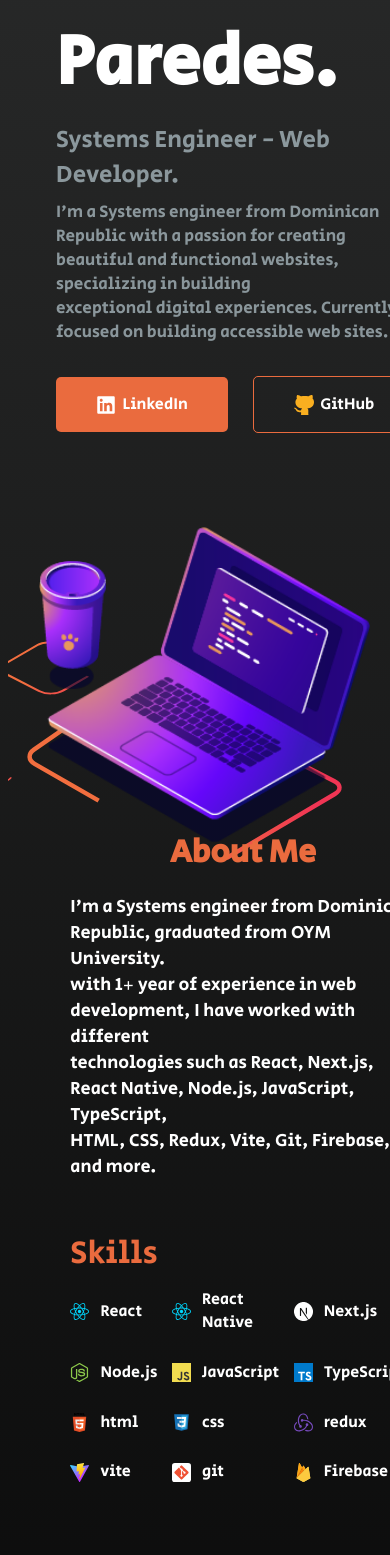
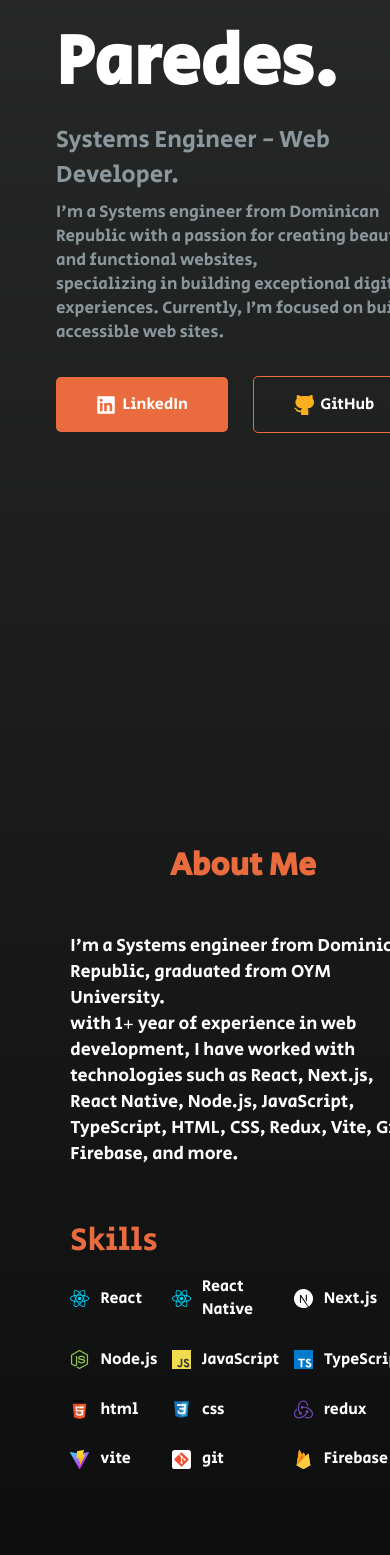
Before and after one commit to AngeloJS04/Angelo-portfolio, a Next.js app: page / in a window 390 px wide. Shown: the part 293-1848 px from the top of the page. Built offline with nearby package versions, Linux system fonts and the light colour scheme.

Commit message:
new updates

```diff
--- a/src/components/about/about.tsx
+++ b/src/components/about/about.tsx
@@ -9,19 +9,20 @@ const AboutSection = () => {
 
   return (
     <div id='about' className='sections'>
-      <div className='aboutSection'>
+      <div className='aboutSection mx-5'>
         <motion.div whileInView={{ x: ["-100%", "0%"], opacity: [0, 0.5, 1] }}>
         </motion.div>
         <div className='my_skills'>
           <div className='mySelf'>
             <h2 className='h2-about'>About Me</h2>
-            <p>
+            <p ><br />
               I'm a Systems engineer from Dominican Republic, graduated from OYM University.<br />
-              with 1+ year of experience in web development, I have worked with different<br />
-              technologies such as React, Next.js, React Native, Node.js, JavaScript, TypeScript,<br />
+              with 1+ year of experience in web development, I have worked with <br />
+              technologies such as React, Next.js, React Native, Node.js, JavaScript, TypeScript,
               HTML, CSS, Redux, Vite, Git, Firebase, and more.
             </p>
           </div>
+          <div className='marginLeft'>
             <span className='spanSkill'>Skills</span>
             <div className='technologies'>
 
@@ -36,9 +37,10 @@ const AboutSection = () => {
               }
             </div>
           </div>
-        <motion.div whileInView={{ x: ["100%", "0%"], opacity: [0, 0.5, 1] }} className='' >
+        </div>
+        <div className='' >
           <Image src={'/assets/images/unnamed.jpg'} className='MePhoto' width={300} height={400} alt={'Angelo-paredes'} />
-        </motion.div>
+        </div>
 
       </div>
     </div>
--- a/src/components/hero/hero.tsx
+++ b/src/components/hero/hero.tsx
@@ -1,9 +1,10 @@
-import React from 'react'
+import React, { useEffect } from 'react'
 import Lottie from 'react-lottie';
 import * as animationData from '../../../public/assets/images/web.json';
 import { motion } from "framer-motion";
 import Link from 'next/link';
 import Image from 'next/image';
+import UseGetWindowsSize from '../../hooks/useGetWindowsSize';
 
 const HeroSection = () => {
     const defaultOptions = {
@@ -14,25 +15,42 @@ const HeroSection = () => {
             preserveAspectRatio: 'xMidYMid slice',
         },
     };
+    const widthWindow = UseGetWindowsSize()
+    const [sizes, setSizes] = React.useState({ width: 0, height: 0 })
+    const [effect, setEffect] = React.useState(['50%', '0%'])
+
+
+    useEffect(() => {
+        if (widthWindow === 0) return;
+        if (widthWindow < 768) {
+            setSizes({ width: 0, height: 0 })
+        } else if (widthWindow < 1024) {
+            setSizes({ width: 300, height: 300 })
+            setEffect(['0%', '0%'])
+        } else {
+            setSizes({ width: 500, height: 500 })
+        }
+    }, [widthWindow])
+
 
     return (
-        <div className='sections heroSection'id='home'>
+        <div className='sections heroSection' id='home'>
 
             <div className='introduction' >
                 <div>
                     <span className='HiThere' style={{ color: '#ea6b3e' }}>Hi there, I'm </span>
-                    <motion.h1 whileInView={{ x: ["50%", "0%"], opacity: [0, 0.5, 1] }} className='myName'>Angelo Paredes.</motion.h1>
-                    <motion.span whileInView={{ y: ["30%", "0%"], opacity: [0, 0.5, 1] }}>
+                    <h1 className='myName'>Angelo Paredes.</h1>
+                    <span>
                         <p className='profession'>Systems Engineer - Web Developer.</p>
                         <p className='textSecondary'>
                             I'm a Systems engineer from Dominican Republic
-                            with a passion for creating<br />
-                            beautiful and functional websites,
-                            specializing in building <br /> exceptional digital experiences. Currently, I’m focused on building accessible web sites.
+                            with a passion for creating
+                            beautiful and functional websites,<br />
+                            specializing in building  exceptional digital <br />experiences. Currently, I’m focused on building accessible web sites.
                         </p>
-                    </motion.span>
-                    <motion.div
-                        whileInView={{ y: ["-50%", "0%"], opacity: [0, 0.5, 1] }}
+                    </span>
+                    <div
+
                         className="contentButtoms"
                     >
                         <Link href="https://www.linkedin.com/in/angelo-paredes-861887211/" className='primaryHeroButtom' target="_blank">
@@ -43,15 +61,15 @@ const HeroSection = () => {
                             <Image src="/assets/heroIcons/github.svg" width={20} height={20} alt="angelo" />
                             <p style={{ marginLeft: '0.4rem' }}>GitHub</p>
                         </Link>
-                    </motion.div>
+                    </div>
 
                 </div>
             </div>
             <div className='imageAnimated'>
                 <Lottie
                     options={defaultOptions}
-                    height={500}
-                    width={500}
+                    height={sizes.height}
+                    width={sizes.width}
                 />
             </div>
 
--- a/src/components/layout/index.tsx
+++ b/src/components/layout/index.tsx
@@ -3,23 +3,15 @@ import Head from 'next/head'
 import React from 'react'
 import Header from './header/header'
 
-interface LayoutPropsI {
-    children: React.ReactNode
-    title: string
-}
-
-const Layout = ({ children, title }: LayoutPropsI) => {
+const Layout = ({ children, title }: { children: React.ReactNode, title: string }) => {
     return (
         <React.Fragment>
             <Head> <title>{title}</title> </Head>
             <div>
-                <div>
-                    <Header />
-                </div>
+                <Header />
                 {children}
             </div>
         </React.Fragment>
     )
 }
-
 export default Layout
--- a/src/components/projects/projects.tsx
+++ b/src/components/projects/projects.tsx
@@ -16,8 +16,8 @@ const ProjectsSection = () => {
     };
     return (
         <div className='sections' id='projects'>
+            <h2 className='h2-about ' style={{display:'block', textAlign:'center'}}>Projects</h2>
             <div className='projectSection'>
-            {/* <h2 className='h2-about'>About Me</h2> */}
                 <Box
                     title='Transport App'
                     description={
--- /dev/null
+++ b/src/hooks/useGetWindowsSize.tsx
@@ -0,0 +1,29 @@
+import { useEffect, useState } from "react";
+
+const UseGetWindowsSize = () => {
+
+
+    const [windowsSize, setWindowsSize] = useState(0)
+
+    const handleResize = () => {
+        if (typeof window !== "undefined") setWindowsSize(window?.innerWidth)
+        else setWindowsSize(0)
+    };
+
+    useEffect(() => {
+
+        window.addEventListener('resize', handleResize);
+
+        return () => window.removeEventListener('resize', handleResize);
+    }, []);
+
+    useEffect(() => {
+
+        if (windowsSize === 0) setWindowsSize(window?.innerWidth)
+
+    }, [typeof window !== "undefined"])
+
+
+    return windowsSize
+}
+export default UseGetWindowsSize;
```
Also changed, not shown: 2 other files (tests, documents, lock files or other folders). Lines whose indentation alone changed are shown as unchanged.
